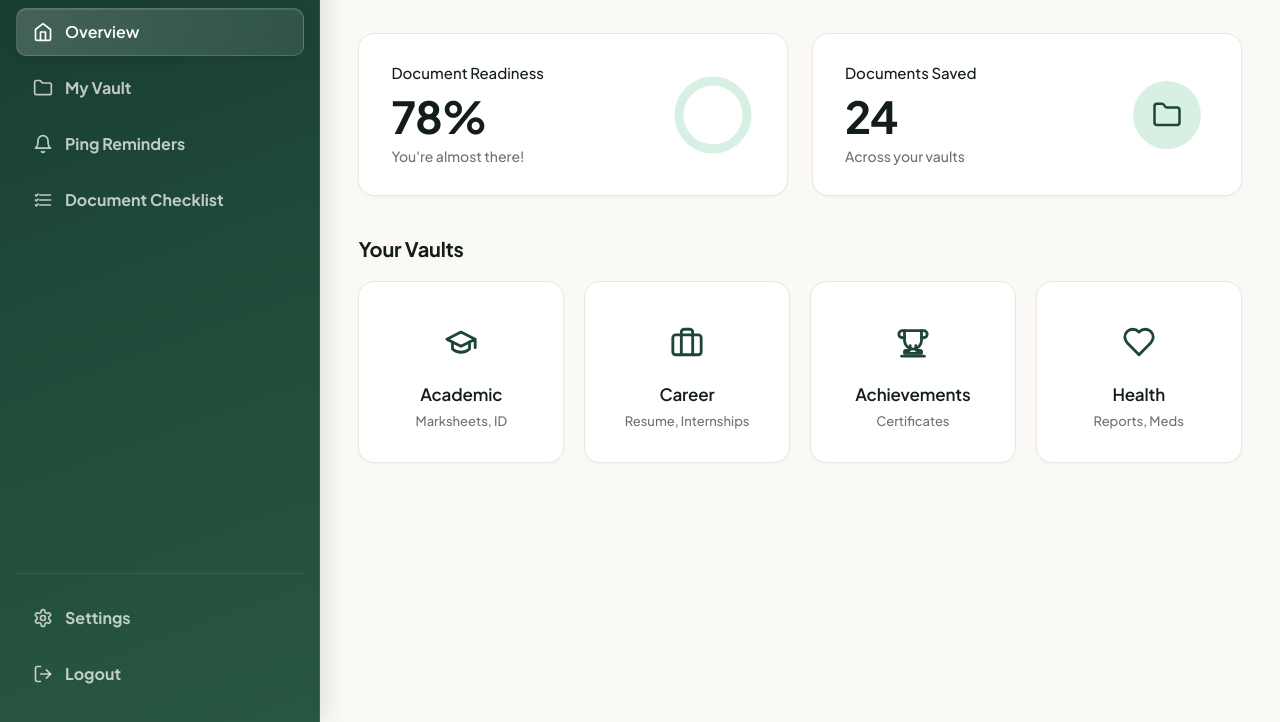
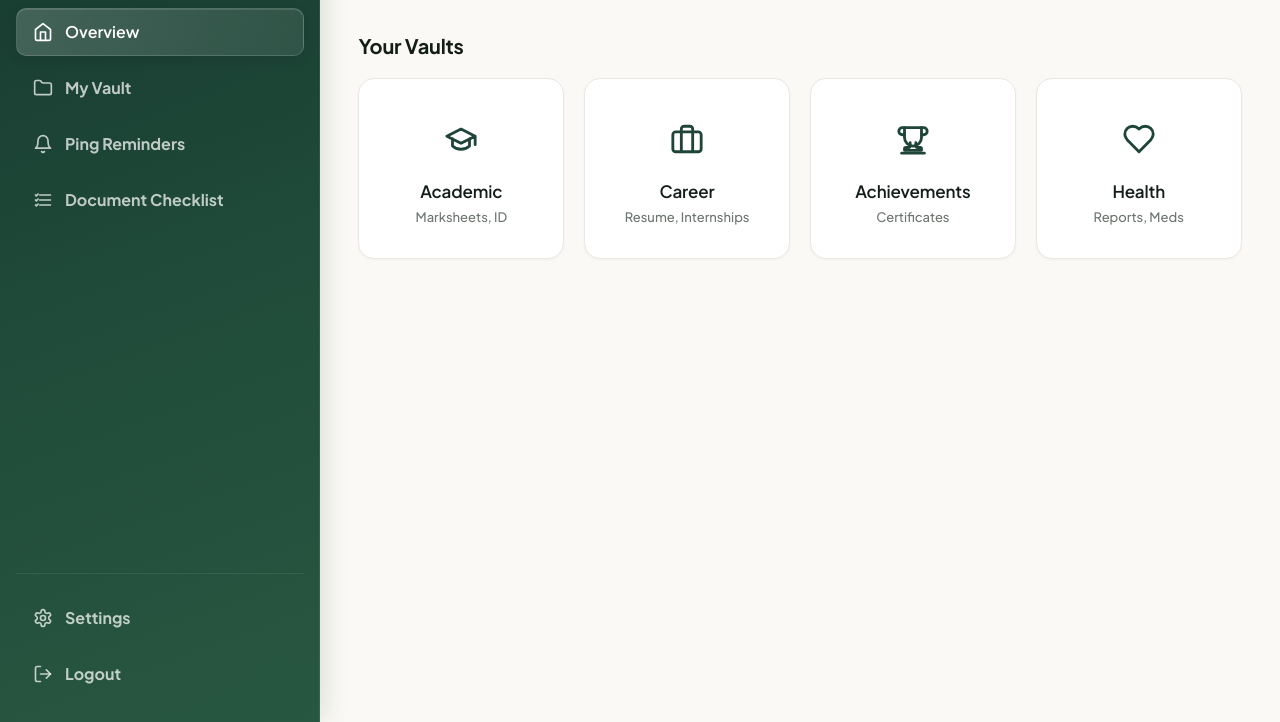
Before and after one commit to aaliaidris80/techno_buildathonProject, a plain HTML site: page frontend/pages/dashboard.html in a window 1280 px wide. Shown: the part 78-800 px from the top of the page. Drawn offline with Linux system fonts and the light colour scheme.

Commit message:
refactor: remove statistics section from index and dashboard pages

```diff
--- a/frontend/pages/dashboard.html
+++ b/frontend/pages/dashboard.html
@@ -102,61 +102,6 @@
           </div>
         </header>
 
-        <!-- 2. Statistics Section (Matches Screenshot 3) -->
-        <section class="dashboard-stats-grid" aria-label="Document Statistics">
-          <!-- Document Readiness Card -->
-          <article class="dashboard-stat-card" id="stat-card-readiness" tabindex="0" role="button" aria-label="Document Readiness: 78% complete. You're almost there!">
-            <div class="dashboard-stat-info">
-              <span class="dashboard-stat-label">Document Readiness</span>
-              <span class="dashboard-stat-value">78%</span>
-              <span class="dashboard-stat-subtext">You're almost there!</span>
-            </div>
-            <div class="dashboard-stat-graphic" aria-hidden="true">
-              <div class="progress-ring-container">
-                <svg class="progress-ring-svg" viewBox="0 0 84 84">
-                  <!-- Background Track -->
-                  <circle
-                    class="progress-ring-circle-bg"
-                    stroke-width="9"
-                    fill="transparent"
-                    r="34"
-                    cx="42"
-                    cy="42"
-                  />
-                  <!-- Progress Fill (78% filled, 213.63 circumference, 47.0 dashoffset) -->
-                  <circle
-                    id="progress-circle-fill"
-                    class="progress-ring-circle-fill"
-                    stroke-width="9"
-                    stroke-dasharray="213.63 213.63"
-                    stroke-dashoffset="47.0"
-                    fill="transparent"
-                    r="34"
-                    cx="42"
-                    cy="42"
-                  />
-                </svg>
-              </div>
-            </div>
-          </article>
-
-          <!-- Documents Saved Card -->
-          <article class="dashboard-stat-card" id="stat-card-saved" tabindex="0" role="button" aria-label="Documents Saved: 24 documents across your vaults">
-            <div class="dashboard-stat-info">
-              <span class="dashboard-stat-label">Documents Saved</span>
-              <span class="dashboard-stat-value">24</span>
-              <span class="dashboard-stat-subtext">Across your vaults</span>
-            </div>
-            <div class="dashboard-stat-graphic" aria-hidden="true">
-              <div class="stat-folder-badge">
-                <svg width="30" height="30" viewBox="0 0 24 24" fill="none" stroke="currentColor" stroke-width="2" stroke-linecap="round" stroke-linejoin="round">
-                  <path d="M4 20h16a2 2 0 0 0 2-2V8a2 2 0 0 0-2-2h-7.93a2 2 0 0 1-1.66-.9l-.82-1.2A2 2 0 0 0 7.93 3H4a2 2 0 0 0-2 2v13c0 1.1.9 2 2 2Z"></path>
-                </svg>
-              </div>
-            </div>
-          </article>
-        </section>
-
         <!-- 3. Your Vaults Section (Matches Screenshot 3) -->
         <section class="dashboard-vaults-section" aria-labelledby="vaults-heading">
           <h2 class="dashboard-section-title" id="vaults-heading">Your Vaults</h2>
```
Also changed, not shown: frontend/index.html (+0 -46 lines).
